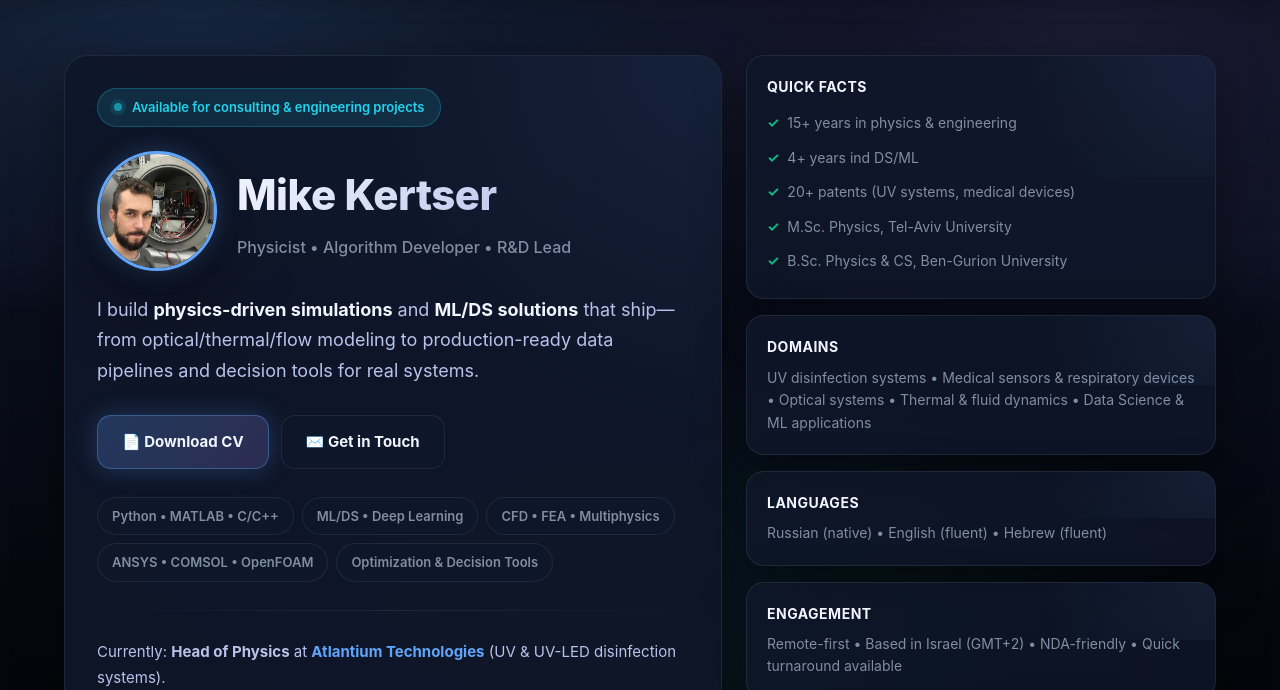
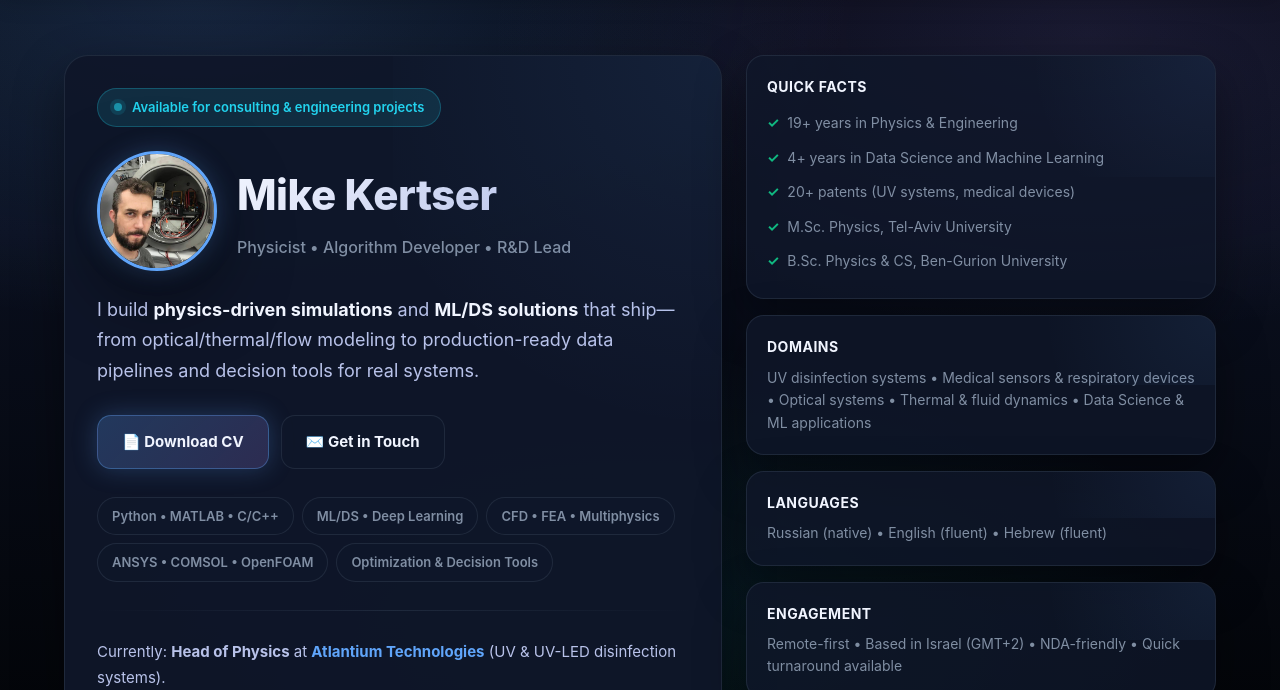
Before and after one commit to kertser/kertser.github.io, a plain HTML site: page index.html in a window 1280 px wide. Shown: the part 86-776 px from the top of the page. Drawn offline with Linux system fonts and the light colour scheme.

Commit message:
Update experience and facts in index.html

```diff
--- a/index.html
+++ b/index.html
@@ -1017,8 +1017,8 @@
             <div class="card info-card">
               <h3>Quick Facts</h3>
               <ul>
-                <li>15+ years in physics & engineering</li>
-                <li>4+ years ind DS/ML</li>
+                <li>19+ years in Physics & Engineering</li>
+                <li>4+ years in Data Science and Machine Learning</li>
                 <li>20+ patents (UV systems, medical devices)</li>
                 <li>M.Sc. Physics, Tel-Aviv University</li>
                 <li>B.Sc. Physics & CS, Ben-Gurion University</li>
@@ -1121,7 +1121,7 @@
       <div class="container">
         <div class="section-header">
           <h2>Experience</h2>
-          <p>15+ years bridging theoretical physics and practical engineering</p>
+          <p>19+ years bridging experimental physics and practical engineering</p>
         </div>
 
         <div class="timeline">
```
